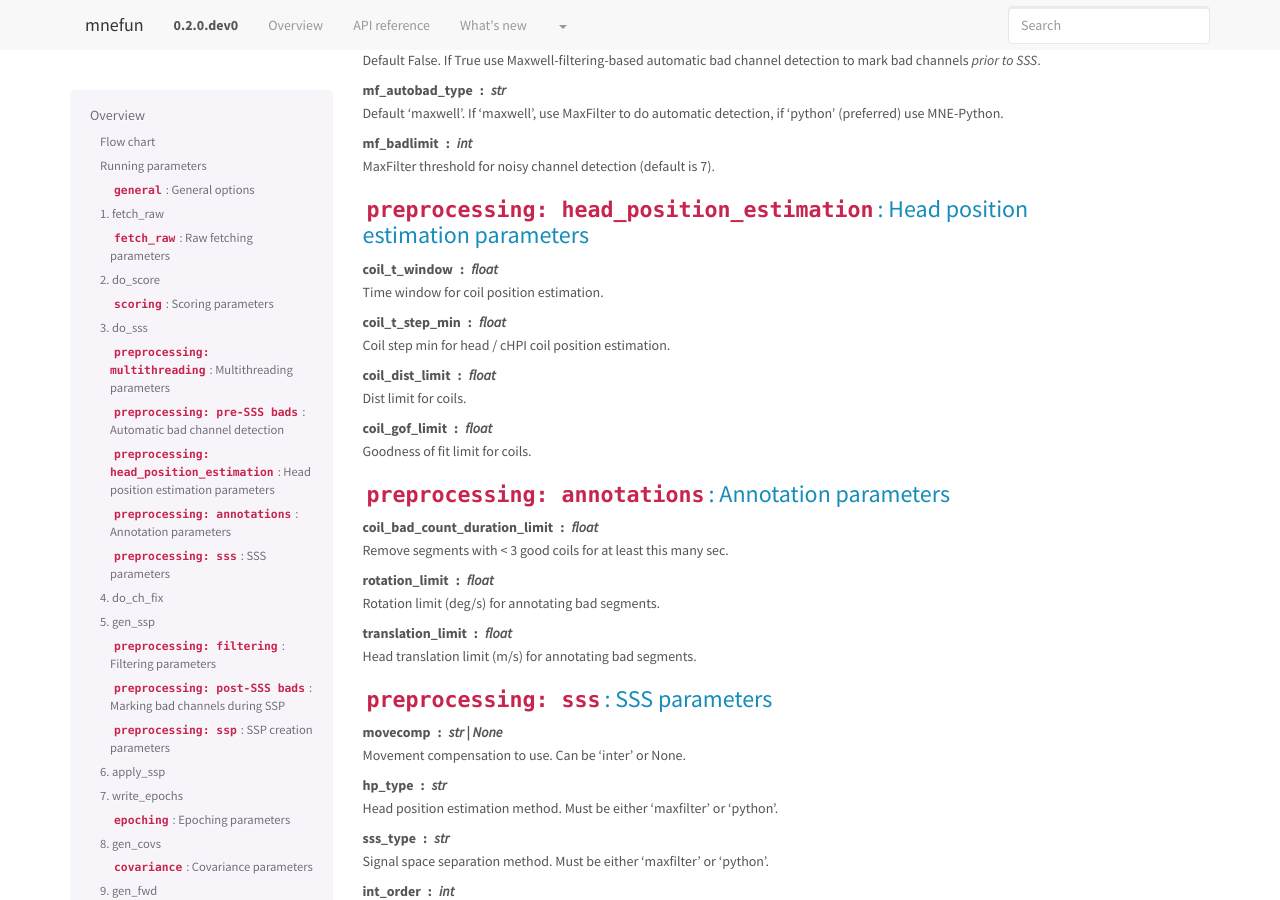
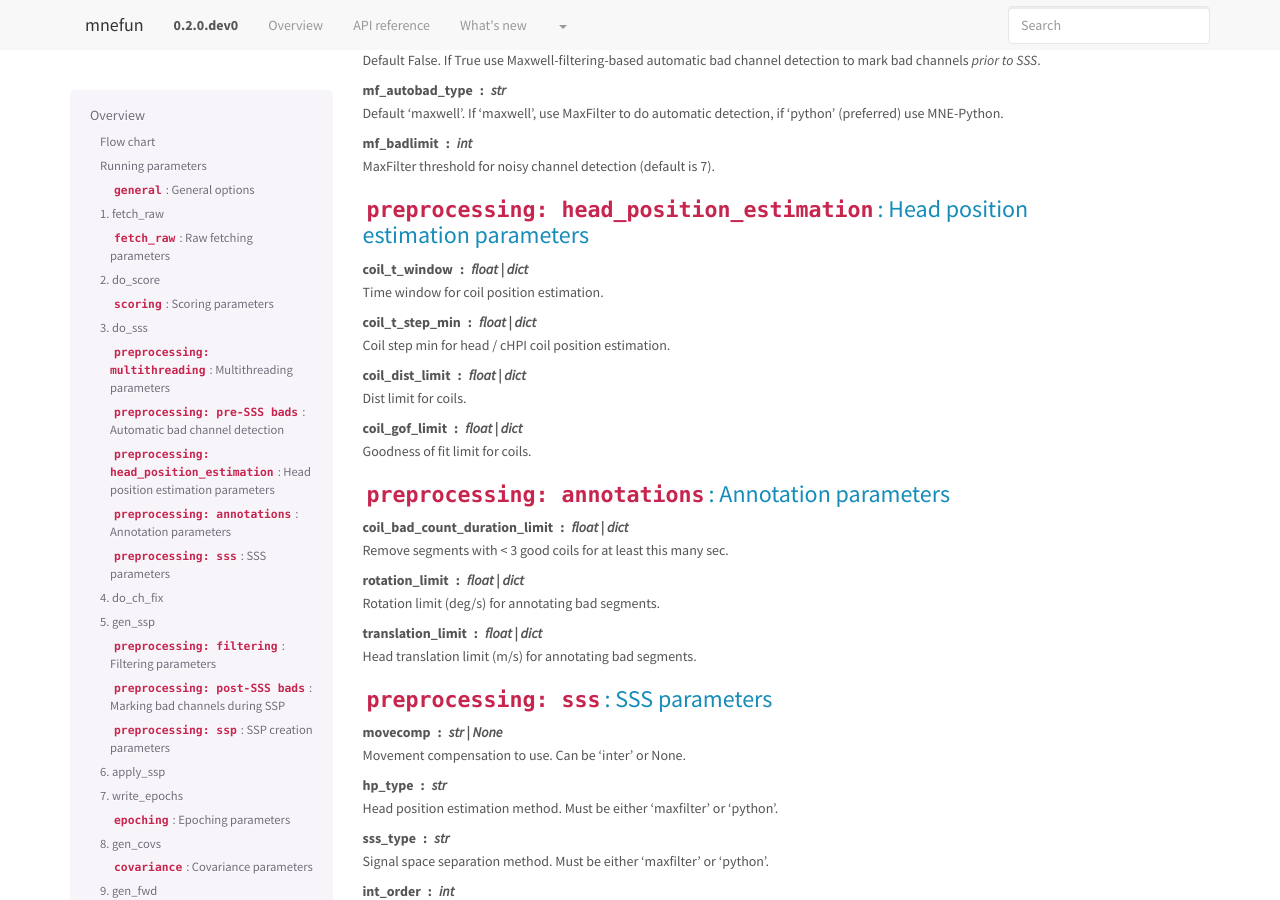
Before and after one commit to LABSN/mnefun, a Sphinx documentation site: the page built from doc/overview.rst, in a window 1280 px wide and 900 px high, scrolled down 3556 px. Built offline with Sphinx 7.4.7, drawn with Linux system fonts in a browser that asks for light colours; cross-references to code outside the pages are shown as plain code.

```diff
--- a/doc/overview.rst
+++ b/doc/overview.rst
@@ -184,24 +184,24 @@ mf_badlimit : int
 
 ``preprocessing: head_position_estimation``: Head position estimation parameters
 ~~~~~~~~~~~~~~~~~~~~~~~~~~~~~~~~~~~~~~~~~~~~~~~~~~~~~~~~~~~~~~~~~~~~~~~~~~~~~~~~
-coil_t_window : float
+coil_t_window : float | dict
     Time window for coil position estimation.
-coil_t_step_min : float
+coil_t_step_min : float | dict
     Coil step min for head / cHPI coil position estimation.
-coil_dist_limit : float
+coil_dist_limit : float | dict
     Dist limit for coils.
-coil_gof_limit : float
+coil_gof_limit : float | dict
     Goodness of fit limit for coils.
 
 .. _preprocessing_annotations:
 
 ``preprocessing: annotations``: Annotation parameters
 ~~~~~~~~~~~~~~~~~~~~~~~~~~~~~~~~~~~~~~~~~~~~~~~~~~~~~
-coil_bad_count_duration_limit : float
+coil_bad_count_duration_limit : float | dict
     Remove segments with < 3 good coils for at least this many sec.
-rotation_limit : float
+rotation_limit : float | dict
     Rotation limit (deg/s) for annotating bad segments.
-translation_limit : float
+translation_limit : float | dict
     Head translation limit (m/s) for annotating bad segments.
 
 ``preprocessing: sss``: SSS parameters
```
Also changed, not shown: doc/whats_new.rst (+14 -0 lines), 2 other files.
